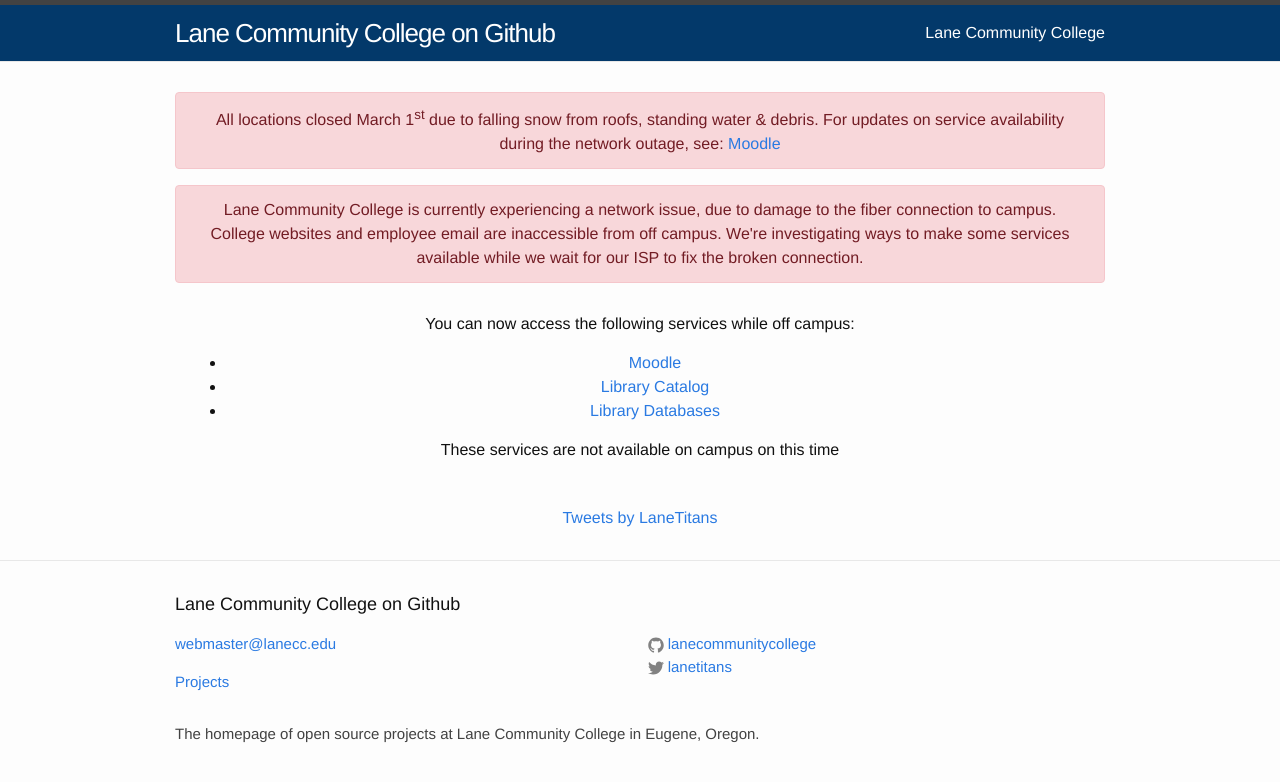
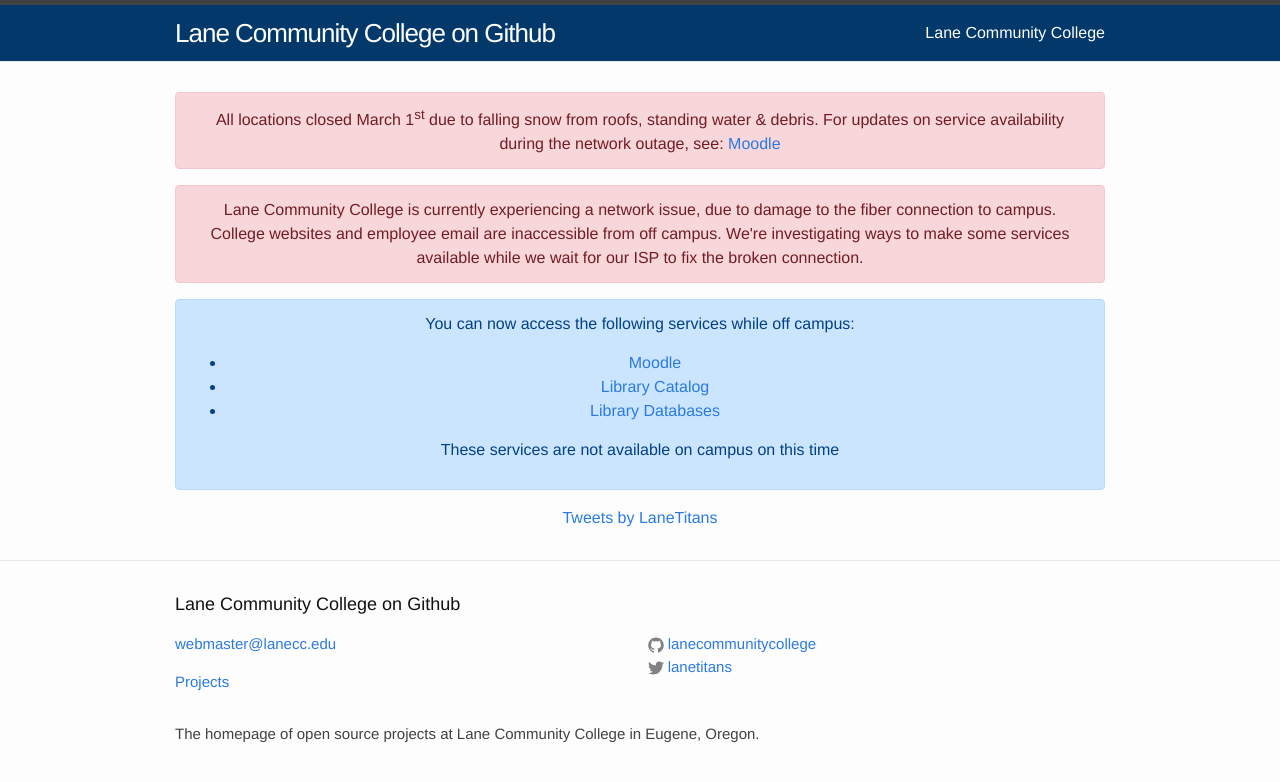
Before and after one commit to LaneCommunityCollege/lanecommunitycollege.github.io, a Jekyll site: the page built from index.html, in a window 1280 px wide. Shown: the top 782 px of the page. Built offline with Jekyll 4.4.1, drawn with Linux system fonts in a browser that asks for light colours; comment, search, counter and statistics services are not loaded.

Commit message:
corrected class name

```diff
--- a/index.html
+++ b/index.html
@@ -5,7 +5,7 @@ layout: default
 <div class="home">
   <p class="alert alert-danger">All locations closed March 1<sup>st</sup> due to falling snow from roofs, standing water &amp; debris. For updates on service availability during the network outage, see: <a href="https://classes.lanecc.edu">Moodle</a></p>
   <p class="alert alert-danger">Lane Community College is currently experiencing a network issue, due to damage to the fiber connection to campus. College websites and employee email are inaccessible from off campus. We're investigating ways to make some services available while we wait for our ISP to fix the broken connection.</p>
-  <div class="alert alert-info">
+  <div class="alert alert-primary">
     <p>You can now access the following services while off campus:</p>
     <ul>
       <li><a href="https://classes.lanecc.edu">Moodle</a></li>
```
